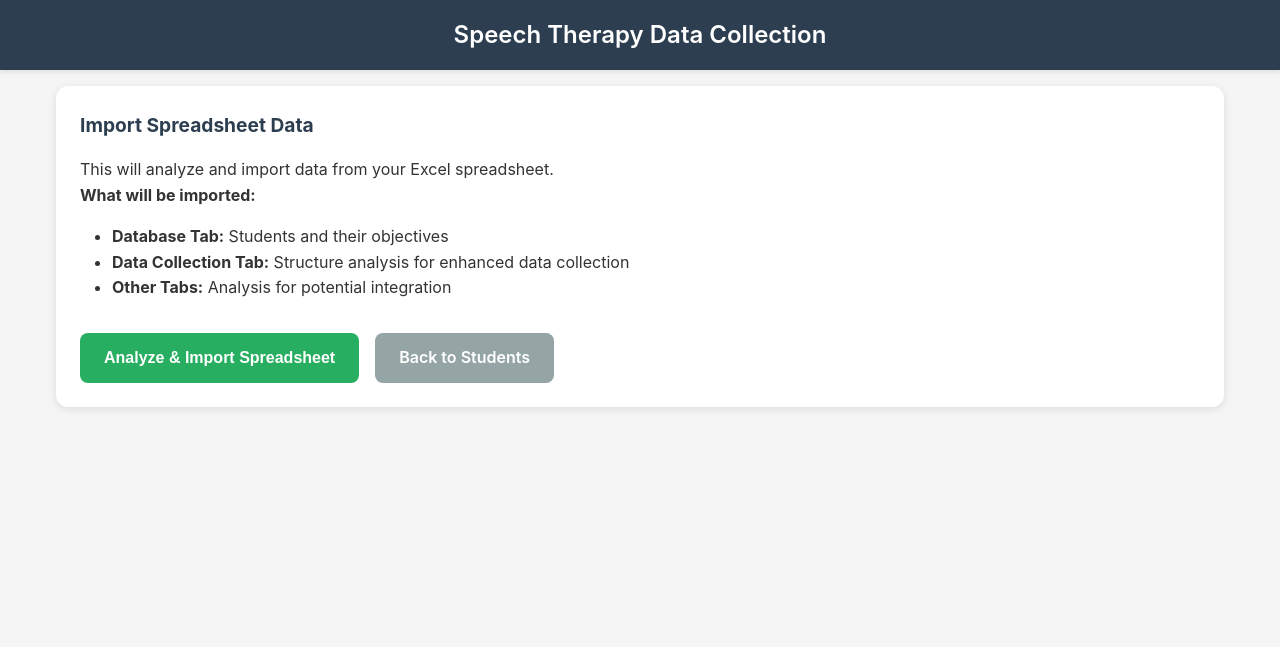
After one commit to sethmansur/Session-notes, a Flask app: page /admin/import_spreadsheet in a window 1280 px wide. The commit adds this page. Shown: the top 647 px of the page. Run offline with Flask 3, Linux system fonts and the light colour scheme.

Commit message:
Enhance data collection with spreadsheet import and detailed logging
Integrate spreadsheet import functionality to populate student objectives and add 'activity' and 'prompt_level' fields to the event logging system. This includes modifications to `app.py`, the creation of `analyze_spreadsheet.py`, and updates to `templates/collect.html` and `templates/import.html`. The `openpyxl` library is added as a dependency.

Replit-Commit-Author: Agent
Replit-Commit-Session-Id: fe70f211-8112-4ded-aba0-1f017c12d75d
Replit-Commit-Checkpoint-Type: intermediate_checkpoint
Replit-Commit-Screenshot-Url: https://storage.googleapis.com/screenshot-production-us-central1/cd4b8836-b17c-4834-badd-b6d676235031/fe70f211-8112-4ded-aba0-1f017c12d75d/u5iHpig

```diff
--- a/app.py
+++ b/app.py
@@ -5,6 +5,7 @@ from datetime import datetime, date
 from flask import Flask, request, jsonify, render_template, redirect, url_for, send_file
 import csv
 import io
+import openpyxl
 
 app = Flask(__name__)
 app.config['DATABASE'] = 'speech_therapy.db'
@@ -45,6 +46,8 @@ def init_db():
             student_id INTEGER NOT NULL,
             objective_id INTEGER NOT NULL,
             count INTEGER NOT NULL DEFAULT 0,
+            activity TEXT,
+            prompt_level TEXT,
             notes TEXT,
             FOREIGN KEY (session_id) REFERENCES sessions (id) ON DELETE CASCADE,
             FOREIGN KEY (student_id) REFERENCES students (id) ON DELETE CASCADE,
@@ -58,6 +61,17 @@ def init_db():
     conn.execute('CREATE INDEX IF NOT EXISTS idx_events_student_id ON events (student_id)')
     conn.execute('CREATE INDEX IF NOT EXISTS idx_events_objective_id ON events (objective_id)')
     conn.execute('CREATE INDEX IF NOT EXISTS idx_events_session_id ON events (session_id)')
+
+    # Add new columns to existing events table if they don't exist
+    try:
+        conn.execute('ALTER TABLE events ADD COLUMN activity TEXT')
+    except sqlite3.OperationalError:
+        pass  # Column already exists
+
+    try:
+        conn.execute('ALTER TABLE events ADD COLUMN prompt_level TEXT')
+    except sqlite3.OperationalError:
+        pass  # Column already exists
 
     conn.commit()
     conn.close()
@@ -262,6 +276,8 @@ def increment_event():
     date_str = data.get('date')
     student_id = data.get('student_id')
     objective_id = data.get('objective_id')
+    activity = data.get('activity', '')
+    prompt_level = data.get('prompt_level', '')
 
     if not all([date_str, student_id, objective_id]):
         return jsonify({'error': 'Missing required parameters'}), 400
@@ -281,15 +297,15 @@ def increment_event():
     if event:
         new_count = event['count'] + 1
         conn.execute('''
-            UPDATE events SET count = ?
+            UPDATE events SET count = ?, activity = ?, prompt_level = ?
             WHERE session_id = ? AND student_id = ? AND objective_id = ?
-        ''', (new_count, session_id, student_id, objective_id))
+        ''', (new_count, activity, prompt_level, session_id, student_id, objective_id))
     else:
         new_count = 1
         conn.execute('''
-            INSERT INTO events (session_id, student_id, objective_id, count)
-            VALUES (?, ?, ?, ?)
-        ''', (session_id, student_id, objective_id, new_count))
+            INSERT INTO events (session_id, student_id, objective_id, count, activity, prompt_level)
+            VALUES (?, ?, ?, ?, ?, ?)
+        ''', (session_id, student_id, objective_id, new_count, activity, prompt_level))
 
     conn.commit()
     conn.close()
@@ -634,6 +650,208 @@ def report_tsv():
 
     return tsv_content, 200, {'Content-Type': 'text/plain; charset=utf-8'}
 
+@app.route('/admin/import_spreadsheet', methods=['GET', 'POST'])
+def import_spreadsheet():
+    """Import data from the Excel spreadsheet."""
+    if request.method == 'GET':
+        return render_template('import.html')
+
+    try:
+        # For now, use the attached file directly
+        filename = 'attached_assets/Sam_Student_Dat_25-26_1757599841065.xlsx'
+
+        if not os.path.exists(filename):
+            return jsonify({'error': 'Spreadsheet file not found'}), 400
+
+        # Try loading the workbook with different parameters
+        try:
+            workbook = openpyxl.load_workbook(filename, data_only=True)
+        except Exception as e1:
+            print(f"Failed with data_only=True: {e1}")
+            try:
+                workbook = openpyxl.load_workbook(filename)
+            except Exception as e2:
+                print(f"Failed with default params: {e2}")
+                raise Exception(f"Could not load workbook: {e1}, {e2}")
+
+        # Analyze all sheets first
+        analysis = analyze_workbook(workbook)
+
+        # Import data from Database sheet if it exists
+        import_results = {}
+        if 'database' in [sheet.lower() for sheet in workbook.sheetnames]:
+            database_sheet_name = next(sheet for sheet in workbook.sheetnames if sheet.lower() == 'database')
+            import_results['students'] = import_database_sheet(workbook[database_sheet_name])
+
+        # Analyze data collection sheet structure
+        data_collection_sheets = [sheet for sheet in workbook.sheetnames if 'data' in sheet.lower() and 'collection' in sheet.lower()]
+        if data_collection_sheets:
+            sheet_name = data_collection_sheets[0]
+            import_results['data_collection_structure'] = analyze_data_collection_sheet(workbook[sheet_name])
+
+        workbook.close()
+
+        return jsonify({
+            'success': True,
+            'analysis': analysis,
+            'import_results': import_results
+        })
+
+    except Exception as e:
+        return jsonify({'error': f'Import failed: {str(e)}'}), 500
+
+def analyze_workbook(workbook):
+    """Analyze the entire workbook structure."""
+    analysis = {}
+
+    for sheet_name in workbook.sheetnames:
+        sheet = workbook[sheet_name]
+
+        # Get basic sheet info with null checks
+        max_row = sheet.max_row or 0
+        max_col = sheet.max_column or 0
+
+        sheet_info = {
+            'dimensions': f"{max_row} rows x {max_col} columns",
+            'sheet_name': sheet_name
+        }
+
+        # Sample headers (first row)
+        headers = []
+        if max_row > 0 and max_col > 0:
+            for col in range(1, min(max_col + 1, 11)):  # First 10 columns
+                cell_value = sheet.cell(row=1, column=col).value
+                if cell_value:
+                    headers.append(str(cell_value).strip())
+                else:
+                    headers.append("")
+
+        sheet_info['headers'] = headers
+        analysis[sheet_name] = sheet_info
+
+    return analysis
+
+def import_database_sheet(sheet):
+    """Import student data from the Database sheet."""
+    results = {'students_added': 0, 'objectives_added': 0, 'students': []}
+
+    conn = get_db()
+    max_col = sheet.max_column or 0
+    max_row = sheet.max_row or 0
+
+    try:
+        # Assume first row contains student names as headers
+        student_columns = []
+        for col in range(1, max_col + 1):
+            header = sheet.cell(row=1, column=col).value
+            if header and str(header).strip():
+                student_name = str(header).strip()
+                student_columns.append((col, student_name))
+
+        for col, student_name in student_columns:
+            try:
+                # Add student (ignore duplicates)
+                cursor = conn.execute('INSERT OR IGNORE INTO students (first_name) VALUES (?)', (student_name,))
+                if cursor.rowcount > 0:
+                    results['students_added'] += 1
+
+                # Get student ID
+                student_row = conn.execute('SELECT id FROM students WHERE first_name = ?', (student_name,)).fetchone()
+                student_id = student_row['id']
+
+                # Clear existing objectives for this student
+                conn.execute('DELETE FROM objectives WHERE student_id = ?', (student_id,))
+
+                # Extract objectives from column
+                objectives = []
+                for row in range(2, max_row + 1):
+                    cell_value = sheet.cell(row=row, column=col).value
+                    if cell_value and str(cell_value).strip():
+                        objective_text = str(cell_value).strip()
+                        # Remove numbering if present (1., 2., etc.)
+                        import re
+                        objective_text = re.sub(r'^\d+\.\s*', '', objective_text)
+                        if objective_text:
+                            objectives.append(objective_text)
+
+                # Insert objectives
+                for objective_text in objectives:
+                    conn.execute('INSERT INTO objectives (student_id, objective_text) VALUES (?, ?)',
+                               (student_id, objective_text))
+                    results['objectives_added'] += 1
+
+                results['students'].append({
+                    'name': student_name,
+                    'objectives_count': len(objectives),
+                    'objectives': objectives[:5]  # First 5 for preview
+                })
+
+            except Exception as e:
+                print(f"Error importing student {student_name}: {e}")
+                continue
+
+        conn.commit()
+
+    except Exception as e:
+        conn.rollback()
+        raise e
+    finally:
+        conn.close()
+
+    return results
+
+def analyze_data_collection_sheet(sheet):
+    """Analyze the data collection sheet to understand its structure."""
+    structure = {
+        'headers': [],
+        'sample_data': [],
+        'column_analysis': {}
+    }
+
+    max_col = sheet.max_column or 0
+    max_row = sheet.max_row or 0
+
+    # Get headers
+    for col in range(1, max_col + 1):
+        header = sheet.cell(row=1, column=col).value
+        if header:
+            structure['headers'].append(str(header).strip())
+        else:
+            structure['headers'].append(f"Column_{col}")
+
+    # Get sample data (first 5 rows after header)
+    for row in range(2, min(7, max_row + 1)):
+        row_data = []
+        for col in range(1, max_col + 1):
+            cell_value = sheet.cell(row=row, column=col).value
+            if cell_value is not None:
+                row_data.append(str(cell_value))
+            else:
+                row_data.append("")
+        structure['sample_data'].append(row_data)
+
+    # Analyze column types and purposes
+    for i, header in enumerate(structure['headers']):
+        header_lower = header.lower()
+        analysis = {'suggested_type': 'text', 'likely_purpose': 'data'}
+
+        if any(term in header_lower for term in ['date', 'time']):
+            analysis['suggested_type'] = 'date'
+            analysis['likely_purpose'] = 'date'
+        elif any(term in header_lower for term in ['activity', 'task']):
+            analysis['likely_purpose'] = 'activity'
+        elif any(term in header_lower for term in ['data', 'score', 'count', 'result']):
+            analysis['likely_purpose'] = 'data'
+            analysis['suggested_type'] = 'number'
+        elif any(term in header_lower for term in ['prompt', 'cue', 'support']):
+            analysis['likely_purpose'] = 'prompt_level'
+        elif any(term in header_lower for term in ['note', 'comment']):
+            analysis['likely_purpose'] = 'notes'
+
+        structure['column_analysis'][header] = analysis
+
+    return structure
+
 if __name__ == '__main__':
     # Initialize database on startup
     init_db()
--- a/requirements.txt
+++ b/requirements.txt
@@ -1,2 +1,2 @@
 flask
-flask
+openpyxl
--- /dev/null
+++ b/templates/import.html
@@ -0,0 +1,133 @@
+{% extends "base.html" %}
+
+{% block content %}
+<div class="card">
+    <h3>Import Spreadsheet Data</h3>
+    <p>This will analyze and import data from your Excel spreadsheet.</p>
+
+    <div style="margin-bottom: 2rem;">
+        <h4>What will be imported:</h4>
+        <ul style="padding-left: 2rem; margin: 1rem 0;">
+            <li><strong>Database Tab:</strong> Students and their objectives</li>
+            <li><strong>Data Collection Tab:</strong> Structure analysis for enhanced data collection</li>
+            <li><strong>Other Tabs:</strong> Analysis for potential integration</li>
+        </ul>
+    </div>
+
+    <div style="display: flex; gap: 1rem; flex-wrap: wrap;">
+        <button class="btn btn-success" onclick="performImport()">Analyze & Import Spreadsheet</button>
+        <a href="/students" class="btn btn-secondary">Back to Students</a>
+    </div>
+
+    <div id="import-results" style="margin-top: 2rem; display: none;">
+        <!-- Results will be shown here -->
+    </div>
+</div>
+{% endblock %}
+
+{% block scripts %}
+<script>
+    async function performImport() {
+        const btn = event.target;
+        const resultsDiv = document.getElementById('import-results');
+
+        setLoading(btn, true);
+        btn.textContent = 'Importing...';
+
+        try {
+            const response = await fetch('/admin/import_spreadsheet', {
+                method: 'POST'
+            });
+
+            const result = await response.json();
+
+            if (result.success) {
+                showResults(result);
+                showMessage('Import completed successfully!');
+                btn.textContent = 'Import Complete ✓';
+                btn.disabled = true;
+            } else {
+                showMessage(result.error || 'Import failed', 'error');
+                btn.textContent = 'Retry Import';
+            }
+        } catch (error) {
+            console.error('Import error:', error);
+            showMessage('Import failed: ' + error.message, 'error');
+            btn.textContent = 'Retry Import';
+        } finally {
+            setLoading(btn, false);
+        }
+    }
+
+    function showResults(result) {
+        const resultsDiv = document.getElementById('import-results');
+
+        let html = '<div class="card" style="background: #f8f9fa;">';
+        html += '<h4>Import Results</h4>';
+
+        // Show analysis
+        if (result.analysis) {
+            html += '<div style="margin-bottom: 1rem;"><strong>Spreadsheet Analysis:</strong></div>';
+            html += '<div style="display: grid; gap: 0.5rem; font-size: 0.9rem;">';
+
+            Object.entries(result.analysis).forEach(([sheetName, info]) => {
+                html += `<div style="padding: 0.5rem; background: white; border-radius: 4px;">`;
+                html += `<strong>${sheetName}</strong>: ${info.dimensions}`;
+                if (info.headers && info.headers.length > 0) {
+                    const nonEmptyHeaders = info.headers.filter(h => h.trim());
+                    if (nonEmptyHeaders.length > 0) {
+                        html += `<br><small>Headers: ${nonEmptyHeaders.slice(0, 5).join(', ')}${nonEmptyHeaders.length > 5 ? '...' : ''}</small>`;
+                    }
+                }
+                html += `</div>`;
+            });
+
+            html += '</div>';
+        }
+
+        // Show import results
+        if (result.import_results && result.import_results.students) {
+            const students = result.import_results.students;
+            html += `<div style="margin-top: 1rem;"><strong>Students Imported:</strong></div>`;
+            html += `<div style="margin-bottom: 0.5rem;">Added ${students.students_added} new students, ${students.objectives_added} objectives</div>`;
+
+            html += '<div style="display: grid; gap: 0.5rem; max-height: 300px; overflow-y: auto;">';
+            students.students.forEach(student => {
+                html += `<div style="padding: 0.5rem; background: white; border-radius: 4px; border-left: 4px solid #27ae60;">`;
+                html += `<strong>${student.name}</strong> - ${student.objectives_count} objectives`;
+                if (student.objectives && student.objectives.length > 0) {
+                    html += '<br><small style="color: #666;">Sample: ' + student.objectives.join(', ') + (student.objectives_count > student.objectives.length ? '...' : '') + '</small>';
+                }
+                html += `</div>`;
+            });
+            html += '</div>';
+        }
+
+        // Show data collection analysis
+        if (result.import_results && result.import_results.data_collection_structure) {
+            const structure = result.import_results.data_collection_structure;
+            html += `<div style="margin-top: 1rem;"><strong>Data Collection Structure Found:</strong></div>`;
+            html += `<div style="margin-bottom: 0.5rem;">Headers: ${structure.headers.join(', ')}</div>`;
+
+            if (structure.column_analysis) {
+                html += '<div style="font-size: 0.9rem; color: #666;">Column Analysis:</div>';
+                html += '<div style="display: grid; gap: 0.25rem; font-size: 0.8rem; max-height: 200px; overflow-y: auto;">';
+                Object.entries(structure.column_analysis).forEach(([header, analysis]) => {
+                    html += `<div>${header}: ${analysis.likely_purpose} (${analysis.suggested_type})</div>`;
+                });
+                html += '</div>';
+            }
+        }
+
+        html += '</div>';
+
+        html += '<div style="margin-top: 1rem; text-align: center;">';
+        html += '<a href="/students" class="btn">Go to Students & Objectives</a>';
+        html += '<a href="/collect" class="btn btn-success" style="margin-left: 0.5rem;">Start Data Collection</a>';
+        html += '</div>';
+
+        resultsDiv.innerHTML = html;
+        resultsDiv.style.display = 'block';
+    }
+</script>
+{% endblock %}
```
Also changed, not shown: analyze_spreadsheet.py (added, +159 -0 lines), templates/collect.html (+28 -10 lines), speech_therapy.db, 2 other files.
